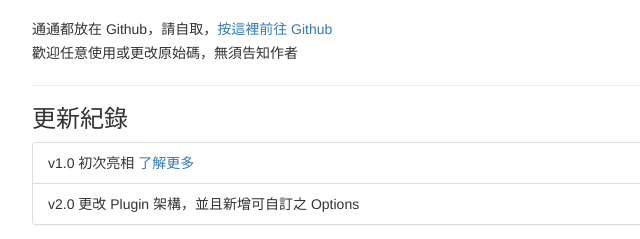
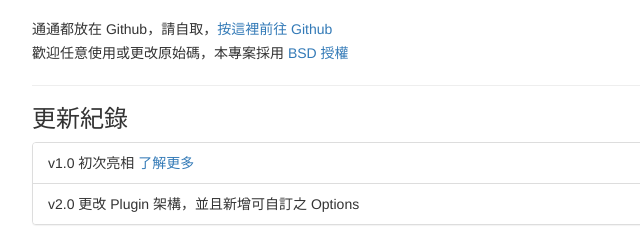
Before and after one commit to shamenchens/yifanslideshow, a plain HTML site: page index.html in a window 1280 px wide. Shown: the part 1888-2127 px from the top of the page, 223-863 px from the left. Drawn offline with nearby package versions, Linux system fonts and the light colour scheme; no server answers.

Commit message:
Use BSD for kp project

```diff
--- a/index.html
+++ b/index.html
@@ -149,7 +149,7 @@
     <a href="src/kptalks-v2.js" class="btn btn-default btn-lg download" target="_blank" download="kptalks-v1.js">kptalks-v2.js</a> &nbsp;
     <a href="src/kptalks-v2-min.js" class="btn btn-default btn-lg download" target="_blank" download="kptalks-v1-min.js">kptalks-v2-min.js (壓縮版本)</a><br><br>
     <p>
-      通通都放在 Github，請自取，<a href="https://github.com/goooooooogle/kp" target="_blank">按這裡前往 Github</a><br>歡迎任意使用或更改原始碼，無須告知作者
+      通通都放在 Github，請自取，<a href="https://github.com/goooooooogle/kp" target="_blank">按這裡前往 Github</a><br>歡迎任意使用或更改原始碼，本專案採用 <a href="https://github.com/goooooooogle/kp/blob/gh-pages/LICENSE">BSD 授權</a>
     </p>
   </div>
   <hr>
```
Also changed, not shown: README.md, 2 other files.
